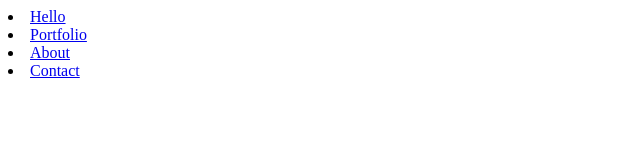
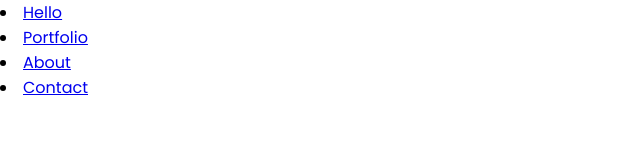
Before and after one commit to isaacpitwa/portfolio-active, a plain HTML site: page index.html in a window 1280 px wide. Shown: the whole page, without its empty margins (0-640 px from the left). Drawn offline with Linux system fonts and the light colour scheme.

Commit message:
Add  poppins  Font

```diff
--- a/styles/styles.css
+++ b/styles/styles.css
@@ -1 +1,6 @@
 @import url('https://fonts.googleapis.com/css2?family=Playfair+Display:wght@400;700&display=swap');
+@import url('https://fonts.googleapis.com/css2?family=Poppins:wght@400;700&display=swap');
+*{
+    font-family: 'Poppins', sans-serif;
+    margin: 0;
+}
```
